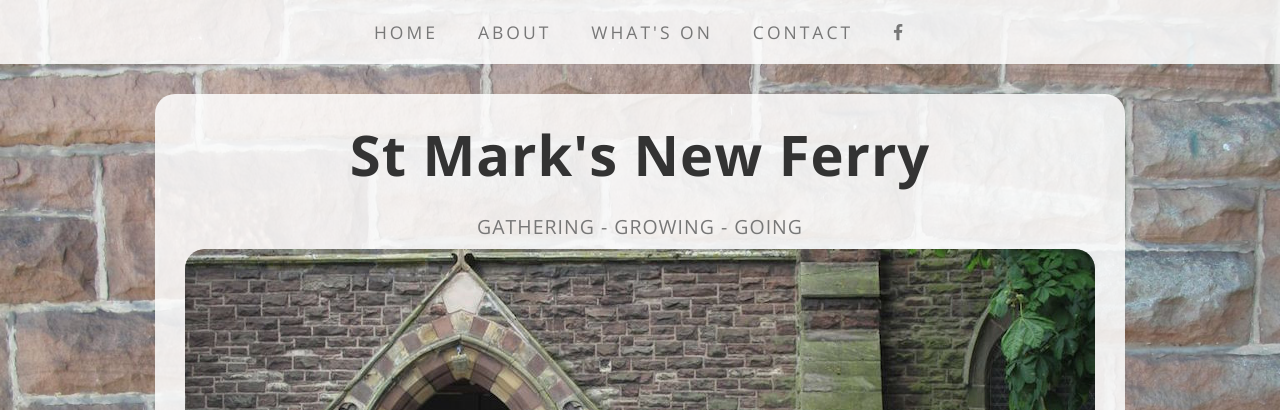
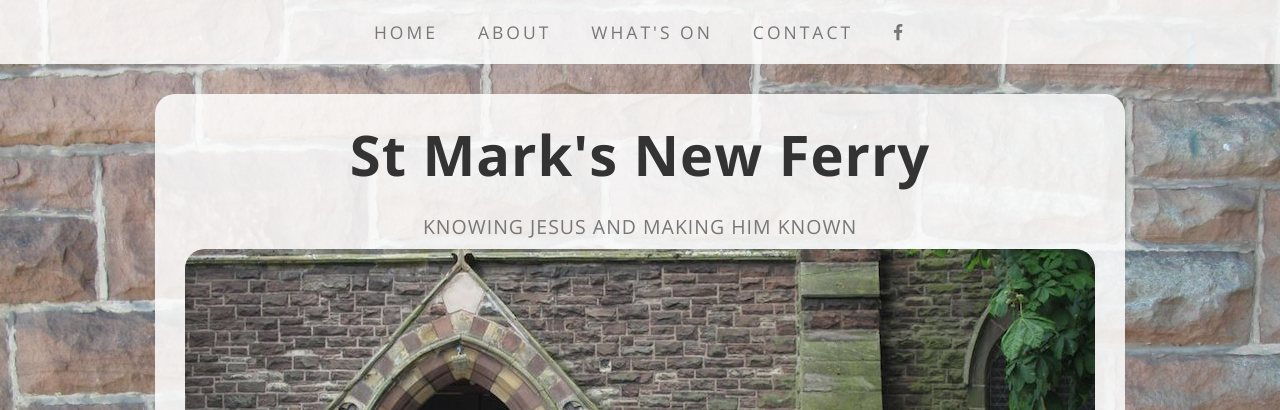
Before and after one commit to stmarksnewferry/stmarksnewferry.github.io, a Jekyll site: the page built from index.md, in a window 1280 px wide. Shown: the top 410 px of the page. Built offline with Jekyll 4.4.1, drawn with Linux system fonts in a browser that asks for light colours; nearby versions of some CDN libraries.

Commit message:
Update index.md

```diff
--- a/index.md
+++ b/index.md
@@ -2,7 +2,7 @@
 # HOME PAGE
 
 # Settings
-tagline: Gathering - Growing - Going
+tagline: Knowing Jesus and making Him known
 home_boxes:
 - welcome
 - safeguarding
```
